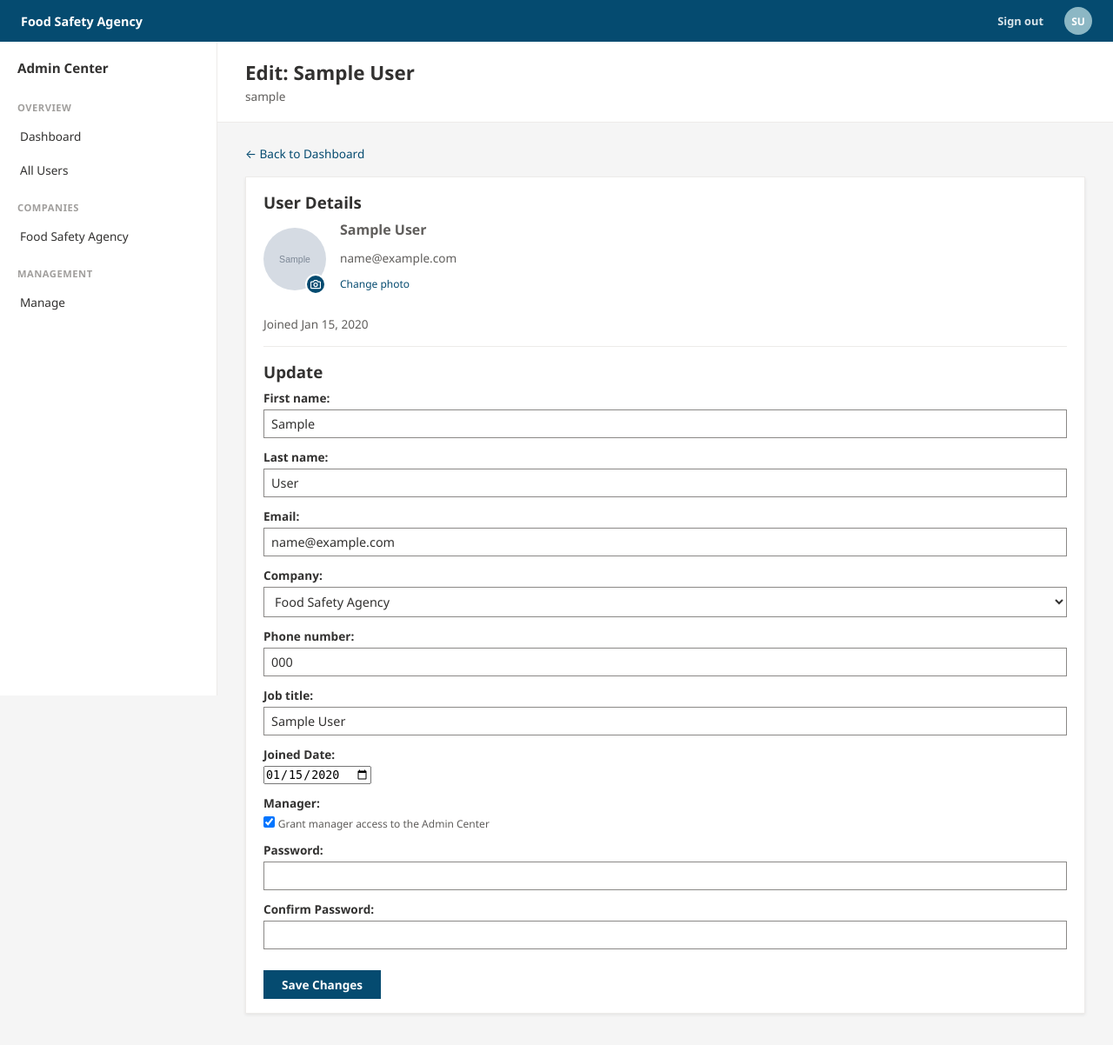
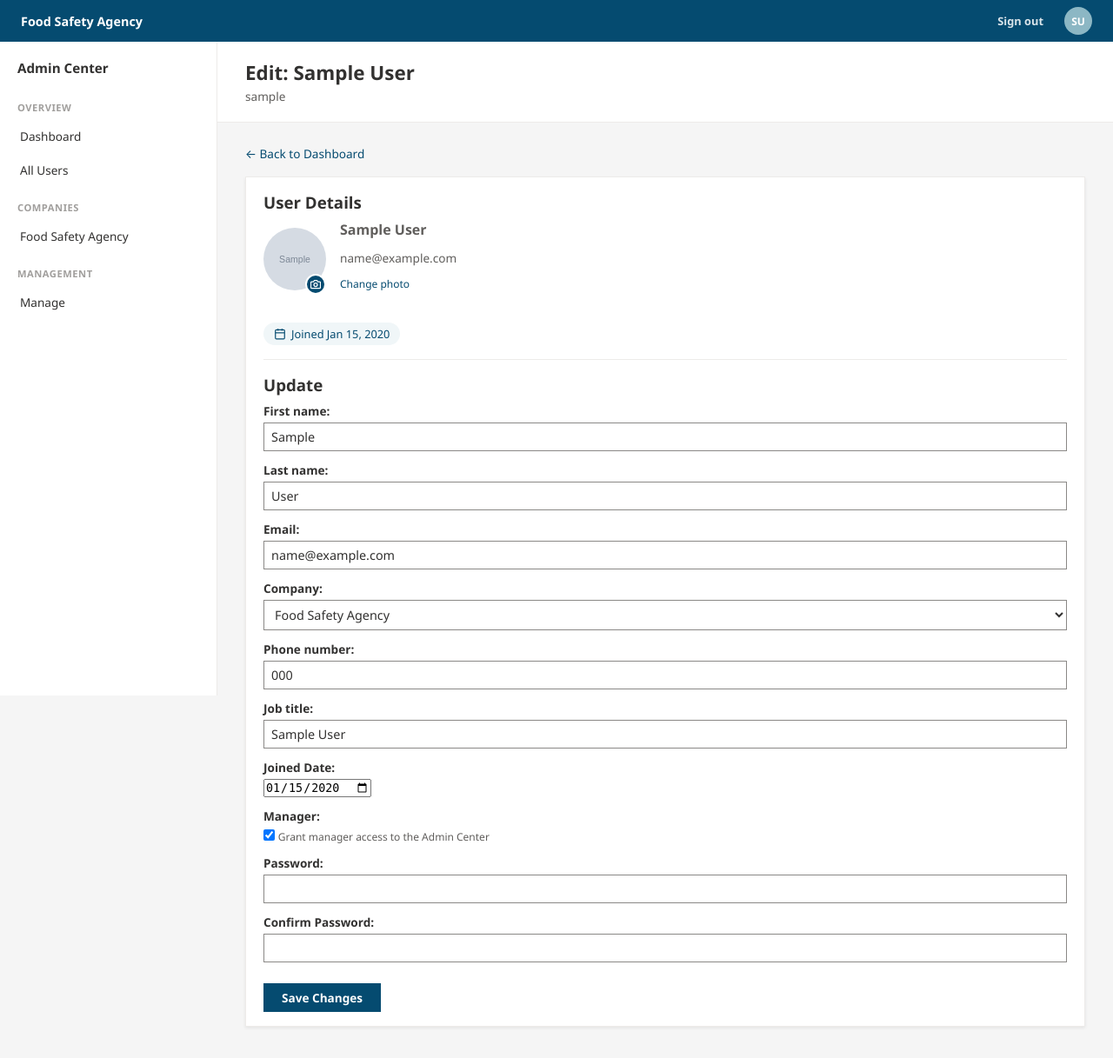
Before and after one commit to MOCDATA-PTY/PulseBoard, a Django app: page /accounts/admin-center/edit-user/1/ in a window 1280 px wide. Shown: the whole page at 87% size. Before the commit the page ends 1169 px from the top, so only its background shows below. Run offline with Django 5.2, Linux system fonts and the light colour scheme; a user stored in the database is signed in; data comes from the database, SQL or seed files in the repository; tables that the repository leaves empty hold one stand-in row (values such as "Sample post"); grey boxes marked "Sample" are stand-in pictures.

Commit message:
Style joined date as pill badge with calendar icon
Co-Authored-By: Claude Opus 4.6 <noreply@anthropic.com>

```diff
--- a/templates/accounts/admin_edit_user.html
+++ b/templates/accounts/admin_edit_user.html
@@ -31,7 +31,10 @@
                     <p style="color:#054B70;font-size:0.75rem;cursor:pointer;margin-top:2px;" onclick="document.getElementById('id_profile_picture').click();">Change photo</p>
                 </div>
             </div>
-            <p style="color:#605e5c;font-size:0.85rem;">Joined {{ target_user.date_joined|date:"M j, Y" }}</p>
+            <div style="display:inline-flex;align-items:center;gap:6px;background:#f0f6f8;padding:4px 12px;border-radius:16px;margin-top:8px;">
+                <svg width="14" height="14" viewBox="0 0 24 24" fill="none" stroke="#054B70" stroke-width="2"><rect x="3" y="4" width="18" height="18" rx="2"/><line x1="16" y1="2" x2="16" y2="6"/><line x1="8" y1="2" x2="8" y2="6"/><line x1="3" y1="10" x2="21" y2="10"/></svg>
+                <span style="color:#054B70;font-size:0.8rem;font-weight:500;">Joined {{ target_user.date_joined|date:"M j, Y" }}</span>
+            </div>
 
             <div style="margin-top:16px;border-top:1px solid #edebe9;padding-top:16px;">
                 <h3>Update</h3>
```
